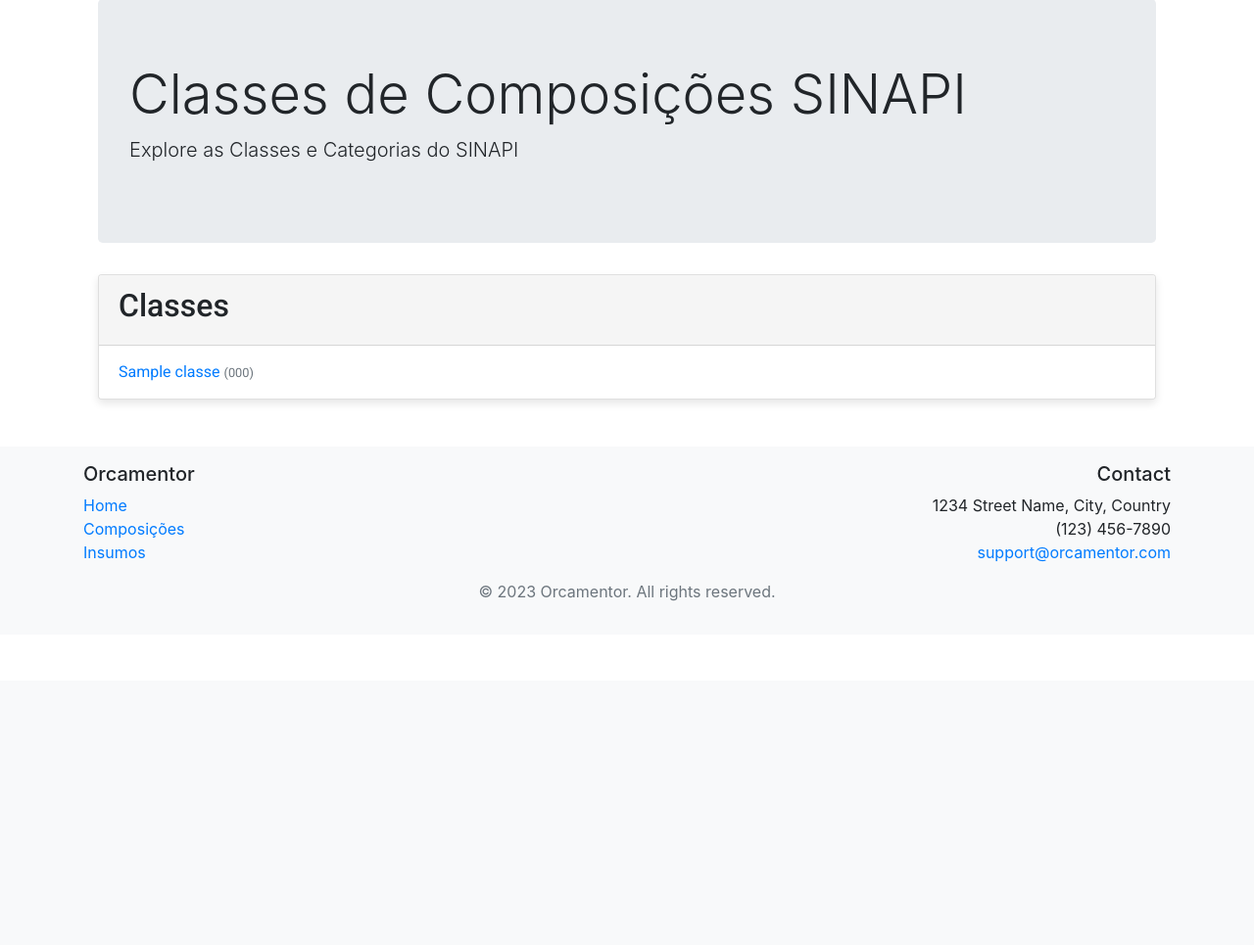
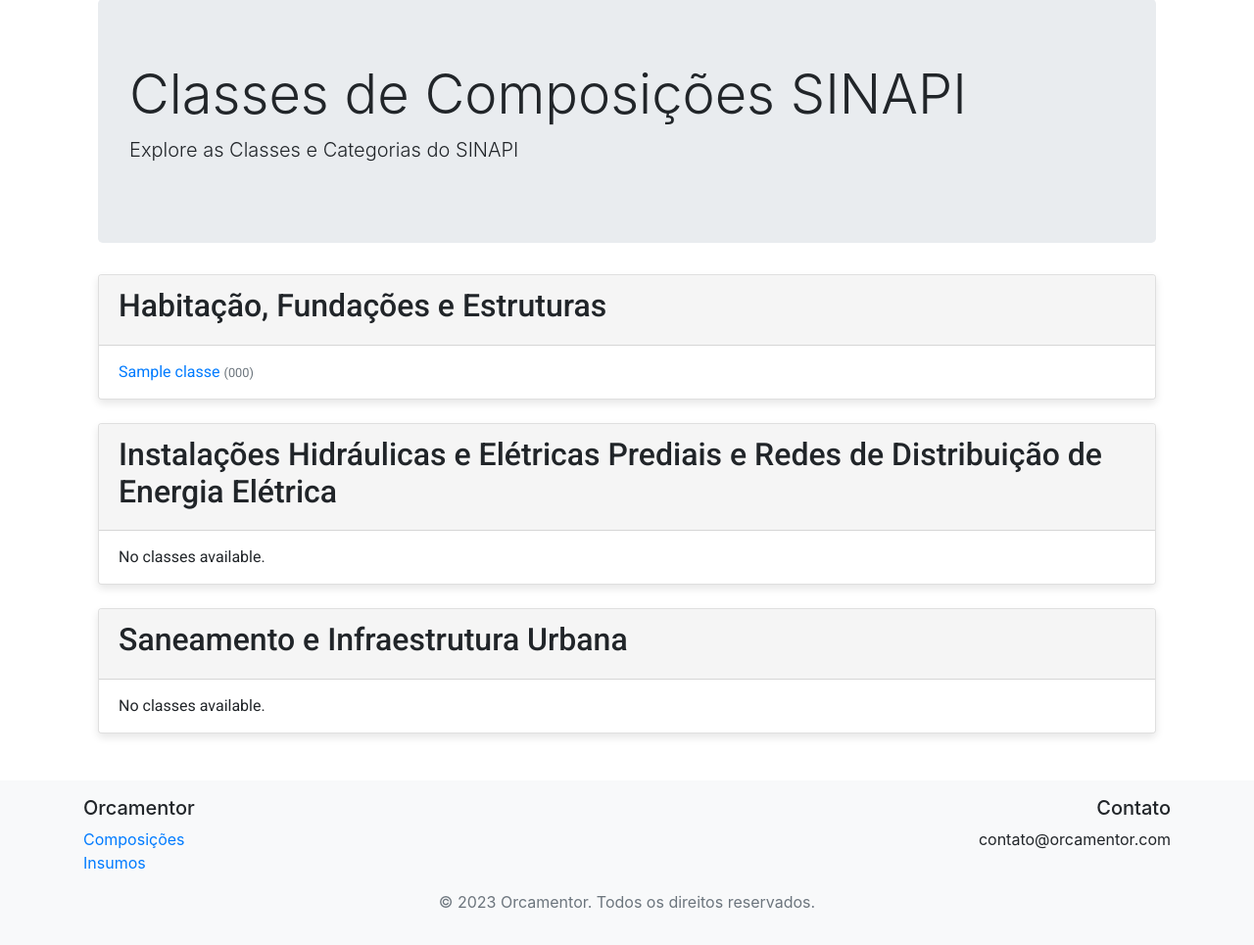
Before and after one commit to vinnicf/budget, a Django app: page /sinapi/ in a window 1280 px wide. Shown: the part 105-1070 px from the top of the page at 98% size. Before the commit the page ends 719 px from the top, so only its background shows below. Run offline with Django 4.2, Linux system fonts and the light colour scheme; tables that the repository leaves empty hold one stand-in row (values such as "Sample post"); some libraries are stand-ins or nearby versions.

Commit message:
Fix footer. Add Macrotema to Classe and list the classes based on their macrotema on main list page

```diff
--- a/compositions/models.py
+++ b/compositions/models.py
@@ -12,6 +12,17 @@
 
 
 class Classe(models.Model):
+    CHOICES = [
+        ('01', 'Habitação, Fundações e Estruturas'),
+        ('02', 'Instalações Hidráulicas e Elétricas Prediais e Redes de Distribuição de Energia Elétrica'),
+        ('03', 'Saneamento e Infraestrutura Urbana'),
+    ]
+
+    macrotema = models.CharField(
+        max_length=2,
+        choices=CHOICES,
+        default='01',  # Optional default
+    )
     code = models.CharField(max_length=10, unique=True)
     name = models.CharField(max_length=200)
 
@@ -71,8 +82,6 @@
     ct_complementares = models.TextField(null=True, blank=True)
 
 
-
-
     def calculate_cost(self, state=None, desonerado=None):
         from compositions.models import CostHistory
 
@@ -81,7 +90,7 @@
 
         if desonerado not in [CostHistory.DESONERADO, CostHistory.NAO_DESONERADO]:
             print(f"Invalid desonerado value: {desonerado}")
-            return 0  # Or some other way to signal the error
+            return 0
 
         # Calculate cost for insumos in this composition
         for comp_insumo in self.compositioninsumo_set.all():
--- a/compositions/views.py
+++ b/compositions/views.py
@@ -7,6 +7,7 @@
 from rest_framework.views import APIView
 from rest_framework.response import Response
 from django.views.generic import ListView
+from collections import defaultdict
 
 
 
@@ -173,12 +174,19 @@
 
 
 def classes_list(request):
-    # Query all classes from the database
-    classes = Classe.objects.all()
+    # Query classes for each macrotema
+    classes_01 = Classe.objects.filter(macrotema='01')
+    classes_02 = Classe.objects.filter(macrotema='02')
+    classes_03 = Classe.objects.filter(macrotema='03')
 
     # Render the list of classes using the template
-    context = {'classes': classes}
+    context = {
+        'classes_01': classes_01,
+        'classes_02': classes_02,
+        'classes_03': classes_03,
+    }
     return render(request, 'compositions/classes_list.html', context)
+
 
 
 
--- a/templates/base.html
+++ b/templates/base.html
@@ -61,23 +61,20 @@
                 <div class="col-md-6">
                     <h5>Orcamentor</h5>
                     <ul class="list-unstyled">
-                        <li><a href="{% url 'compositions:home' %}">Home</a></li>
                         <li><a href="{% url 'compositions:classes_list' %}">Composições</a></li>
                         <li><a href="{% url 'compositions:insumo_list' %}">Insumos</a></li>
                     </ul>
                 </div>
                 <div class="col-md-6 text-right">
-                    <h5>Contact</h5>
+                    <h5>Contato</h5>
                     <address>
-                        1234 Street Name, City, Country<br>
-                        (123) 456-7890<br>
-                        <a href="mailto:support@orcamentor.com">support@orcamentor.com</a>
+                        contato@orcamentor.com
                     </address>
                 </div>
             </div>
             <div class="row">
                 <div class="col-md-12 text-center">
-                    <p class="text-muted">&copy; 2023 Orcamentor. All rights reserved.</p>
+                    <p class="text-muted">&copy; 2023 Orcamentor. Todos os direitos reservados.</p>
                 </div>
             </div>
         </div>
--- a/templates/compositions/classes_list.html
+++ b/templates/compositions/classes_list.html
@@ -8,16 +8,50 @@
         <p class="lead">Explore as Classes e Categorias do SINAPI</p>
     </div>
 
-    <!-- Classes Section -->
+    <!-- Macrotema 01 -->
     <div class="card mt-4">
         <div class="card-header">
-            <h2>Classes</h2>
+            <h2>Habitação, Fundações e Estruturas</h2>
         </div>
         <ul class="list-group list-group-flush">
-            {% for classe in classes %}
+            {% for classe in classes_01 %}
                 <li class="list-group-item">
                     <a href="{% url 'compositions:classe_detail' classe.code|lower %}">{{ classe.name }} <small class="text-muted">({{ classe.code }})</small></a>
                 </li>
+            {% empty %}
+                <li class="list-group-item">No classes available.</li>
+            {% endfor %}
+        </ul>
+    </div>
+
+    <!-- Macrotema 02 -->
+    <div class="card mt-4">
+        <div class="card-header">
+            <h2>Instalações Hidráulicas e Elétricas Prediais e Redes de Distribuição de Energia Elétrica</h2>
+        </div>
+        <ul class="list-group list-group-flush">
+            {% for classe in classes_02 %}
+                <li class="list-group-item">
+                    <a href="{% url 'compositions:classe_detail' classe.code|lower %}">{{ classe.name }} <small class="text-muted">({{ classe.code }})</small></a>
+                </li>
+            {% empty %}
+                <li class="list-group-item">No classes available.</li>
+            {% endfor %}
+        </ul>
+    </div>
+
+    <!-- Macrotema 03 -->
+    <div class="card mt-4">
+        <div class="card-header">
+            <h2>Saneamento e Infraestrutura Urbana</h2>
+        </div>
+        <ul class="list-group list-group-flush">
+            {% for classe in classes_03 %}
+                <li class="list-group-item">
+                    <a href="{% url 'compositions:classe_detail' classe.code|lower %}">{{ classe.name }} <small class="text-muted">({{ classe.code }})</small></a>
+                </li>
+            {% empty %}
+                <li class="list-group-item">No classes available.</li>
             {% endfor %}
         </ul>
     </div>
```
Also changed, not shown: cadernos-to-db.py (deleted, +0 -40 lines), requirements.txt (deleted, +0 -72 lines), templates/home.html (+16 -21 lines).
